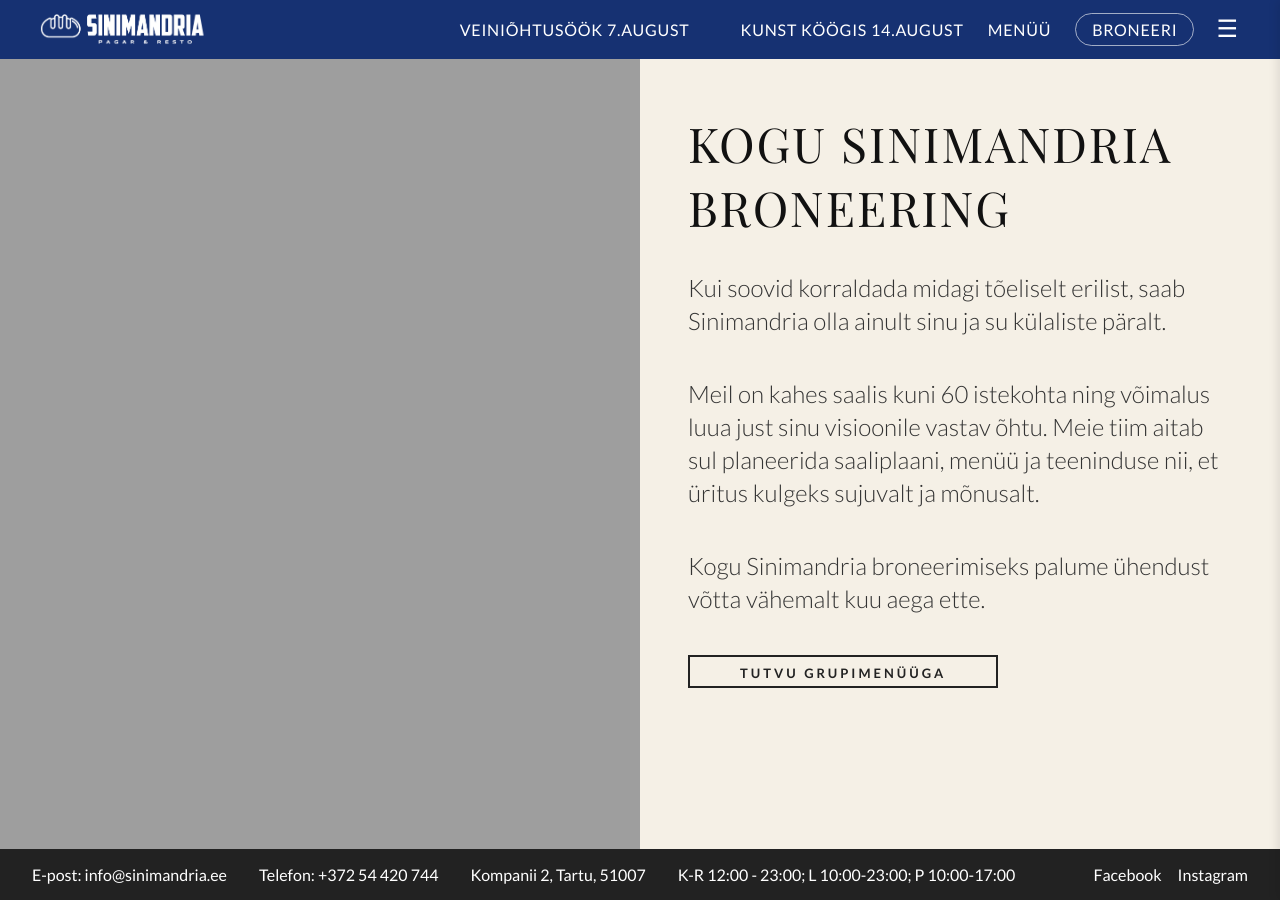
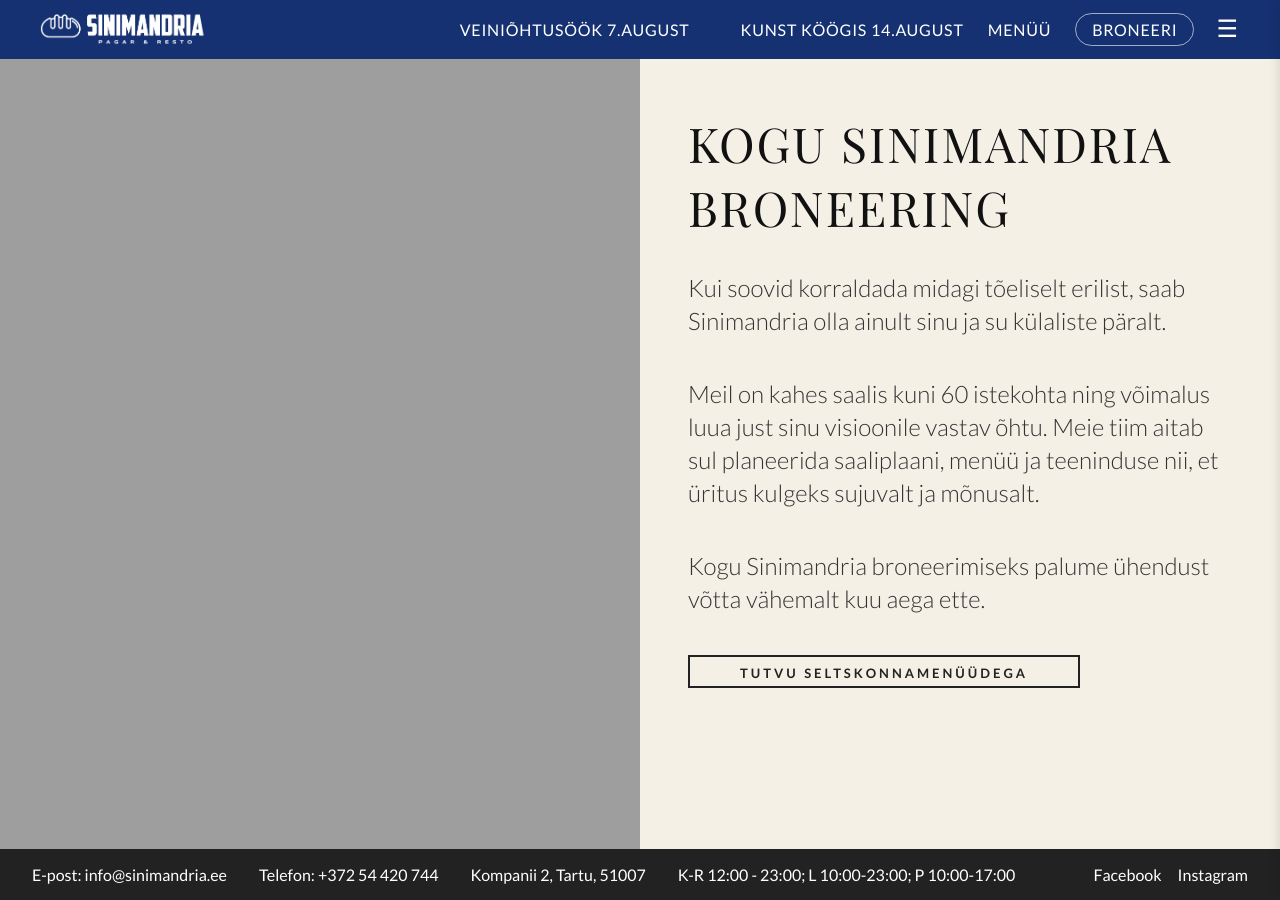
Before and after one commit to m-tu/sinimandria, a Jekyll site: the page built from pages/grupid.markdown, in a window 1280 px wide and 900 px high, scrolled down 951 px. Built offline with Jekyll 4.4.1, drawn with Linux system fonts in a browser that asks for light colours.

Commit message:
Update grupid.html

```diff
--- a/_layouts/grupid.html
+++ b/_layouts/grupid.html
@@ -38,7 +38,7 @@
           <p class="section-description">
 Kogu Sinimandria broneerimiseks palume ühendust võtta vähemalt kuu aega ette.
           </p>
-          <a href="{{ 'grupid-menu' | relative_url }}" class="section-link">TUTVU GRUPIMENÜÜGA</a>
+          <a href="{{ 'seltskonnad' | relative_url }}" class="section-link">TUTVU SELTSKONNAMENÜÜDEGA</a>
 
         </div>
       </section>
```
